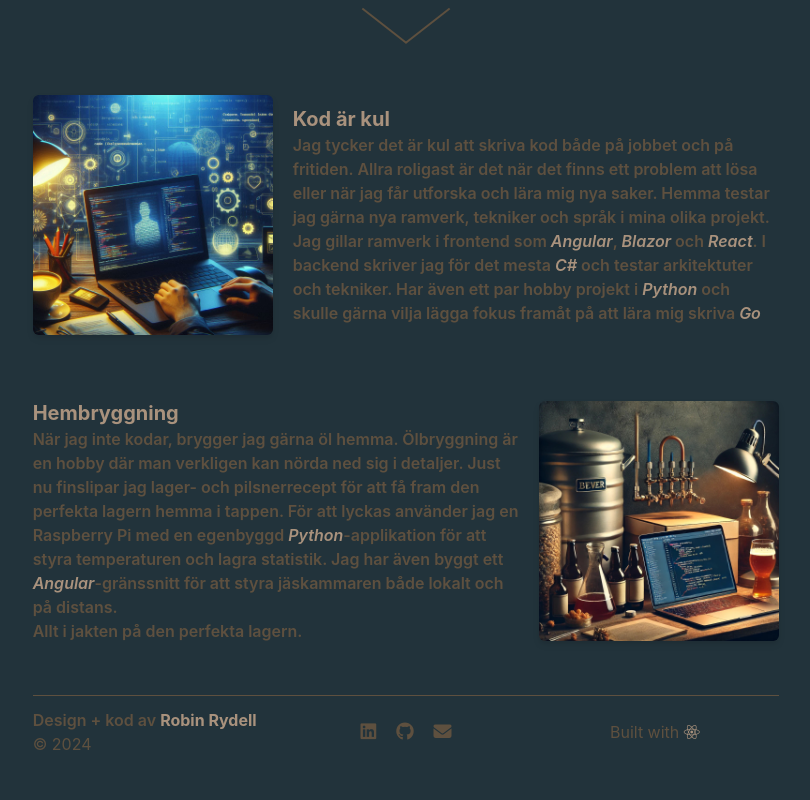
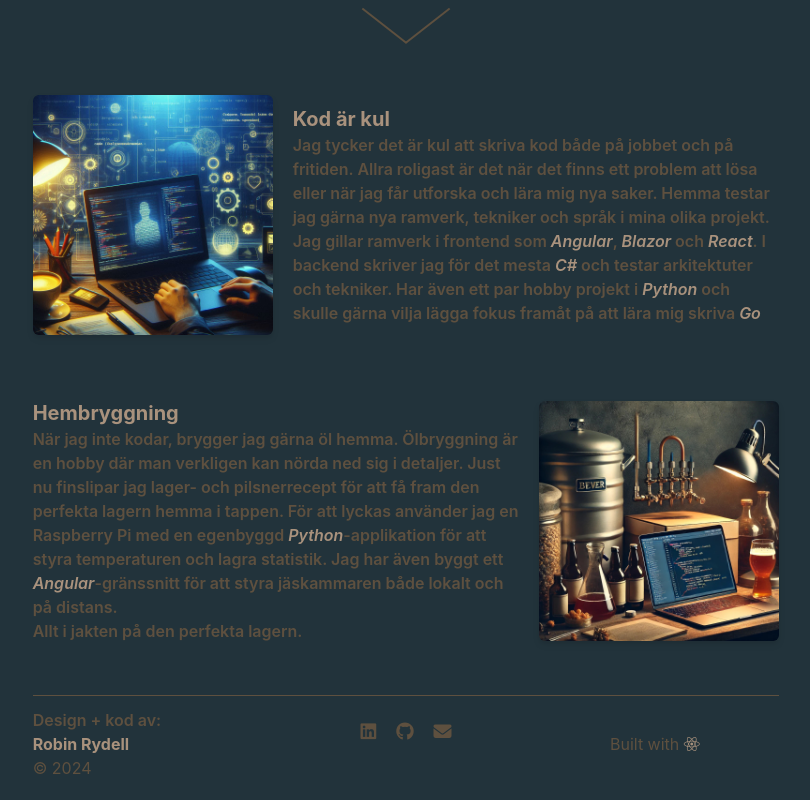
Before and after one commit to hoprob/RobinRydell, a React (Create React App) app: page / in a window 1280 px wide. Shown: the part 713-1513 px from the top of the page, without its empty margins (234-1044 px from the left). Before the commit the page ends 1489 px from the top, so only its background shows below. Built offline with nearby package versions, Linux system fonts and the light colour scheme.

Commit message:
style: line break made by text in footer.

```diff
--- a/src/components/Footer.js
+++ b/src/components/Footer.js
@@ -8,7 +8,7 @@ function Footer(){
           <div className="grid grid-cols-3">
             <div className="col-1 text-secondary">
               <p className="font-semibold">
-                Design + kod av{" "}
+                Design + kod av: <br/>
                 <span className="font-bold text-info">Robin Rydell</span>
               </p>
               <p>© {new Date().getFullYear()}</p>
```
